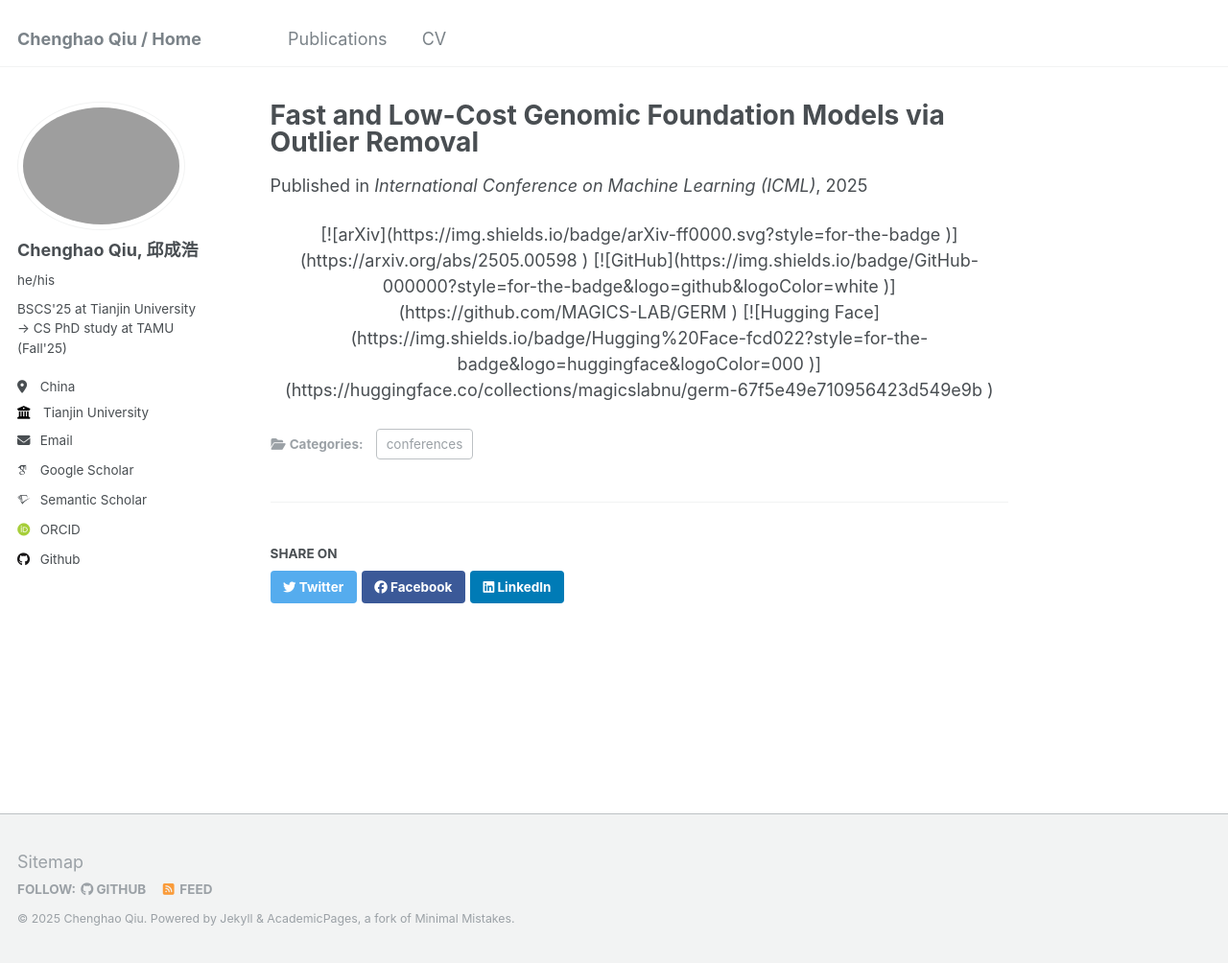
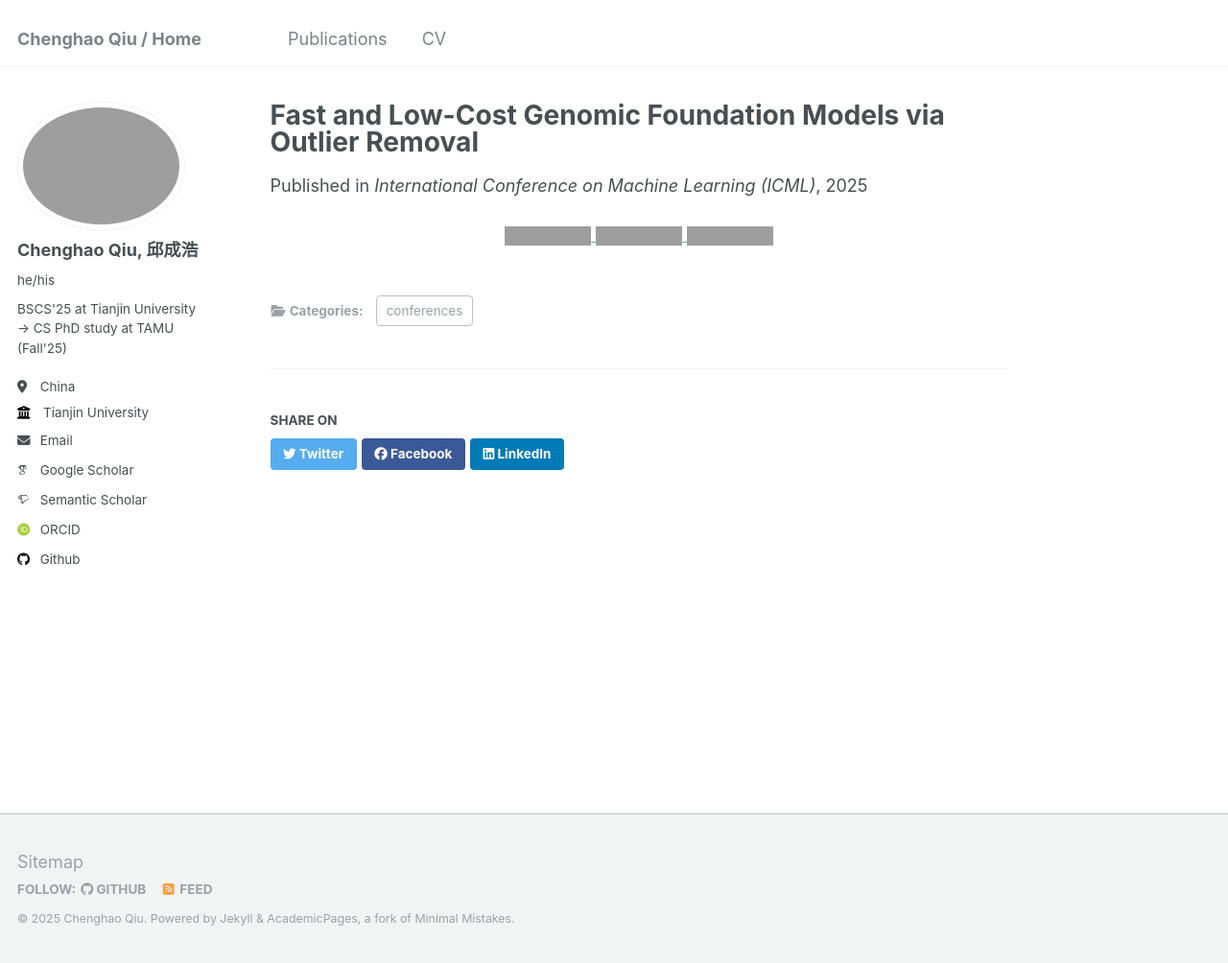
Before and after one commit to Chenghao-Qiu/Chenghao-Qiu.github.io, a Jekyll site: the page built from _publications/2025-05-01-GERM.md, in a window 1280 px wide and 1004 px high. Shown: the whole window at 96% size. Built offline with Jekyll 4.4.1, drawn with Linux system fonts in a browser that asks for light colours; some web fonts are replaced; grey boxes are pictures that could not be loaded.

Commit message:
fix banner

```diff
--- a/_publications/2025-05-01-GERM.md
+++ b/_publications/2025-05-01-GERM.md
@@ -12,10 +12,14 @@ venue: 'International Conference on Machine Learning (ICML)'
 paperurl: 'https://arxiv.org/abs/2505.00598'
 # citation: 'Your Name, You. (2009). &quot;Paper Title Number 1.&quot; <i>Journal 1</i>. 1(1).'
 ---
-<div align="center">
-
-[![arXiv](https://img.shields.io/badge/arXiv-ff0000.svg?style=for-the-badge )](https://arxiv.org/abs/2505.00598 )
-[![GitHub](https://img.shields.io/badge/GitHub-000000?style=for-the-badge&logo=github&logoColor=white )](https://github.com/MAGICS-LAB/GERM )
-[![Hugging Face](https://img.shields.io/badge/Hugging%20Face-fcd022?style=for-the-badge&logo=huggingface&logoColor=000 )](https://huggingface.co/collections/magicslabnu/germ-67f5e49e710956423d549e9b )
-
-</div>
+<p align="center">
+  <a href="https://arxiv.org/abs/2505.00598" target="_blank">
+    <img src="https://img.shields.io/badge/arXiv-ff0000.svg?style=for-the-badge" alt="arXiv">
+  </a>
+  <a href="https://github.com/MAGICS-LAB/GERM" target="_blank">
+    <img src="https://img.shields.io/badge/GitHub-000000?style=for-the-badge&logo=github&logoColor=white" alt="GitHub">
+  </a>
+  <a href="https://huggingface.co/collections/magicslabnu/germ-67f5e49e710956423d549e9b" target="_blank">
+    <img src="https://img.shields.io/badge/Hugging%20Face-fcd022?style=for-the-badge&logo=huggingface&logoColor=000" alt="Hugging Face">
+  </a>
+</p>
```
